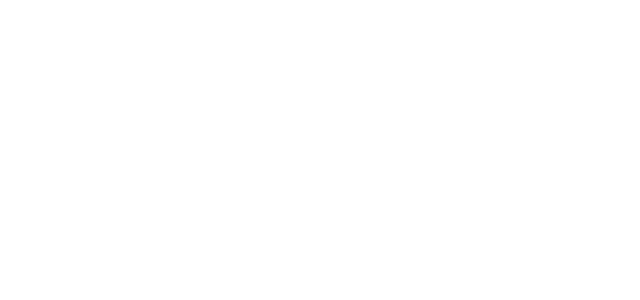
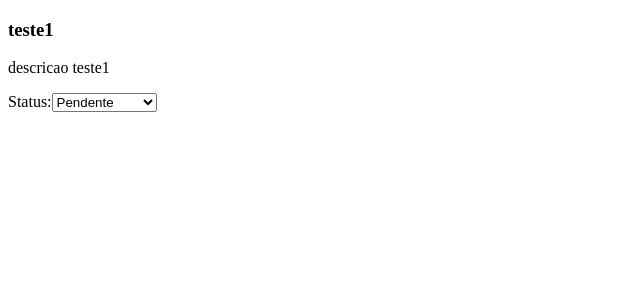
Before and after one commit to mcoldibelli/kanban, a React (Vite) app: page / in a window 1280 px wide. Shown: the top 300 px of the page, without its empty margins (0-640 px from the left). Built offline with nearby package versions, Linux system fonts and the light colour scheme.

Commit message:
feat: add task item component

```diff
--- a/src/App.tsx
+++ b/src/App.tsx
@@ -1,7 +1,10 @@
+import TaskItem from "./components/TaskItem.tsx";
+import {tasks} from "./data/database.ts";
+
 function App() {
   return (
     <>
-
+        <TaskItem task={tasks[0]} />
     </>
   )
 }
--- /dev/null
+++ b/src/components/TaskItem.tsx
@@ -0,0 +1,25 @@
+import {Task} from "../types/TaskType.tsx";
+import {FC} from "react";
+
+type TaskProps = {
+    task: Task;
+}
+
+const TaskItem: FC<TaskProps> = ({task}:TaskProps) => {
+    return (
+        <div>
+            <h3>{task.title}</h3>
+            <p>{task.description}</p>
+            <label>
+                Status:
+                <select>
+                    <option value="pending">Pendente</option>
+                    <option value="inProgress">Em progresso</option>
+                    <option value="completed">Completo</option>
+                </select>
+            </label>
+        </div>
+    );
+}
+
+export default TaskItem;
```
